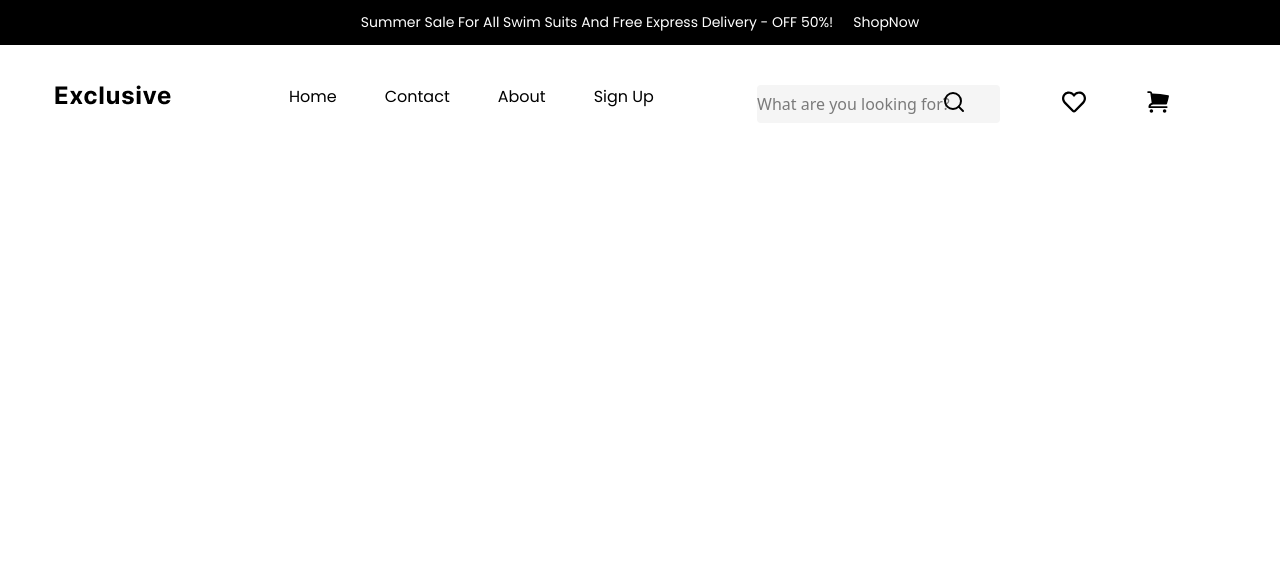
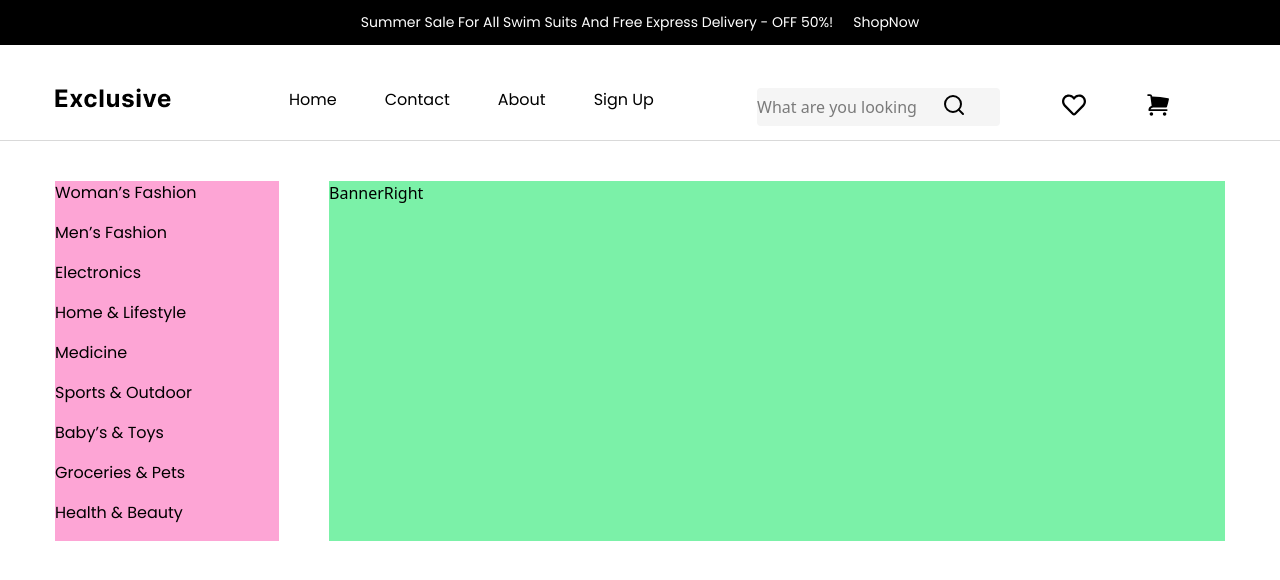
Before and after one commit to Hlwyeasin/Ecommerce1, a React (Vite) app: page / in a window 1280 px wide. Shown: the top 580 px of the page. Built offline with nearby package versions, Linux system fonts and the light colour scheme; a web font is replaced by a local one.

Commit message:
add new change

```diff
--- a/src/App.jsx
+++ b/src/App.jsx
@@ -1,5 +1,7 @@
 
 import './App.css'
+
+
 import Home from './pages/Home'
 
 function App() {
@@ -9,6 +11,8 @@ function App() {
     <>
        <Home></Home>
 
+
+
     </>
   )
 }
--- /dev/null
+++ b/src/Banner/Banner.jsx
@@ -0,0 +1,22 @@
+import React from 'react'
+import Container from '../Layout/Container'
+import BannerLeft from './BannerLeft'
+import BannerRight from './BannerRight'
+
+const Banner = () => {
+  return (
+    <div>
+     <Container>
+
+        <div className='flex mt-[40px] gap-x-[50px]'>
+            <BannerLeft></BannerLeft>
+            <BannerRight></BannerRight>
+        </div>
+
+     </Container>
+
+    </div>
+  )
+}
+
+export default Banner
--- /dev/null
+++ b/src/Banner/BannerLeft.jsx
@@ -0,0 +1,51 @@
+import React from 'react'
+
+const BannerLeft = () => {
+    const catagoriesData =[
+        {
+            name:"Woman’s Fashion"
+        },
+        {
+            name:"Men’s Fashion"
+        },
+         {
+            name:"Electronics"
+         },
+         {
+             name:"Home & Lifestyle"
+         },
+         {
+            name:"Medicine"
+         },
+
+         {
+            name:"Sports & Outdoor"
+         },
+         {
+             name:"Baby’s & Toys"
+         },
+          {
+            name:"Groceries & Pets"
+          },
+          {
+            name:"Health & Beauty"
+          }
+
+
+
+
+
+
+    ]
+  return (
+    <div className='w-[20%] bg-pink-300'>
+       {
+        catagoriesData.map((category)=>(
+            <p className='font-primary mb-4'>{category.name}</p>
+        ))
+       }
+    </div>
+  )
+}
+
+export default BannerLeft
--- /dev/null
+++ b/src/Banner/BannerRight.jsx
@@ -0,0 +1,11 @@
+import React from 'react'
+
+const BannerRight = () => {
+  return (
+    <div className='w-[80%] bg-green-300'>
+      BannerRight
+    </div>
+  )
+}
+
+export default BannerRight
--- /dev/null
+++ b/src/Layout/Container.jsx
@@ -0,0 +1,11 @@
+
+
+const Container = ({children}) => {
+  return (
+    <div className='w-[1170px] mx-auto'>
+       {children}
+    </div>
+  )
+}
+
+export default Container
--- a/src/Navber/Navber.jsx
+++ b/src/Navber/Navber.jsx
@@ -3,10 +3,14 @@ import exlogo from '../../src/assets/exlogo.png';
 import { FiSearch } from "react-icons/fi";
 import { FaRegHeart } from "react-icons/fa";
 import { HiMiniShoppingCart } from "react-icons/hi2";
+import Container from '../Layout/Container';
 
 const Navber = () => {
   return (
-    <nav className='w-[1170px] mx-auto mt-[40px]'>
+   <nav className=' pt-[43px] pb-[14px] border-b border-[#D9D9D9]'>
+
+    <Container>
+
      <div className='flex'>
 
      <div className='w-[20%] ' >
@@ -30,7 +34,7 @@ const Navber = () => {
 
      <div className='w-[40%]  relative'>
         <div className='w-[243px] relative'>
-            <input className='w-full bg-[#F5F5F5] rounded-sm  py-[7px] ' type="text" placeholder='What are you looking for?'/>
+            <input className='w-full bg-[#F5F5F5] rounded-sm  py-[7px] pr-[82px] ' type="text" placeholder='What are you looking for?'/>
 
             <FiSearch
               size={24}
@@ -56,7 +60,9 @@ const Navber = () => {
      </div>
 
      </div>
-    </nav>
+
+    </Container>
+   </nav>
   )
 }
 
--- a/src/pages/Home.jsx
+++ b/src/pages/Home.jsx
@@ -1,12 +1,14 @@
 import React from 'react'
 import Header from '../Header/Header'
 import Navber from '../Navber/Navber'
+import Banner from '../Banner/Banner'
 
 const Home = () => {
   return (
     <>
       <Header></Header>
       <Navber/>
+      <Banner></Banner>
     </>
   )
 }
```
